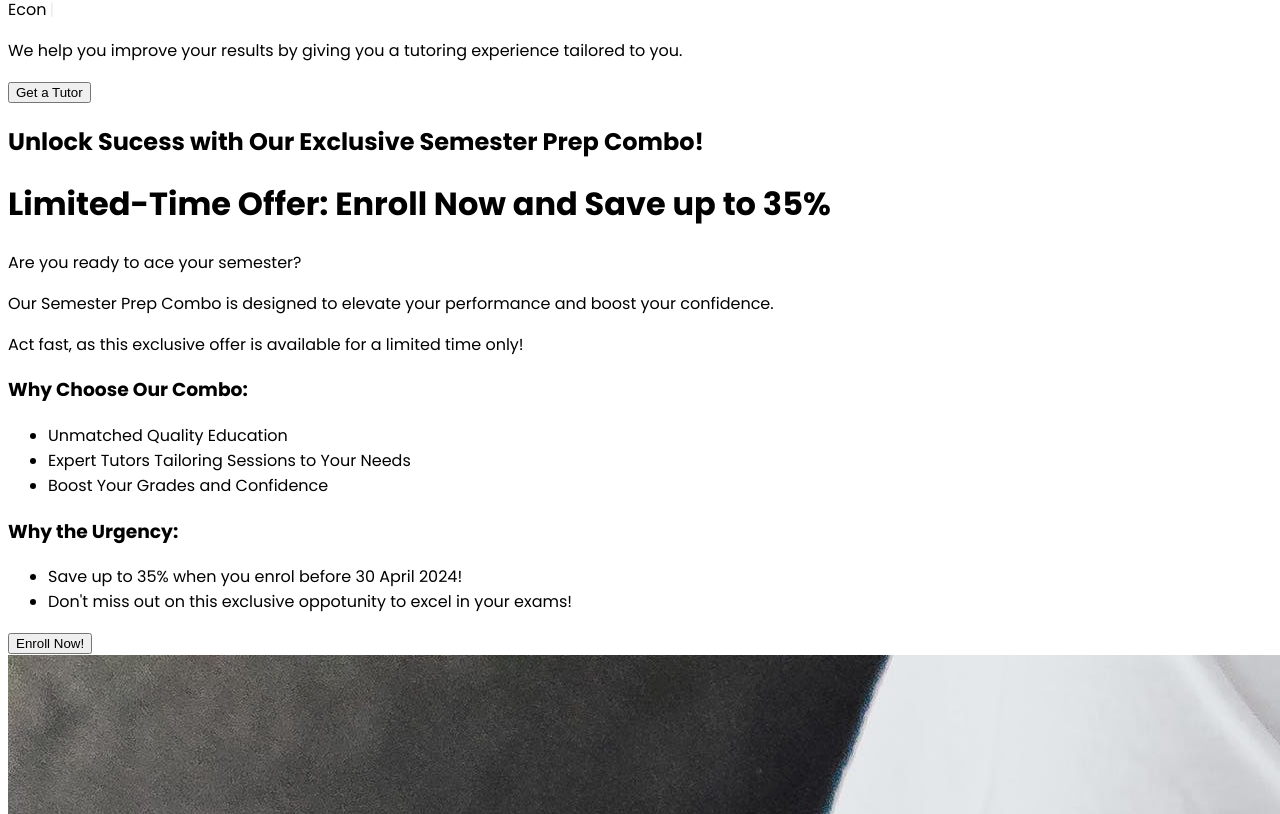
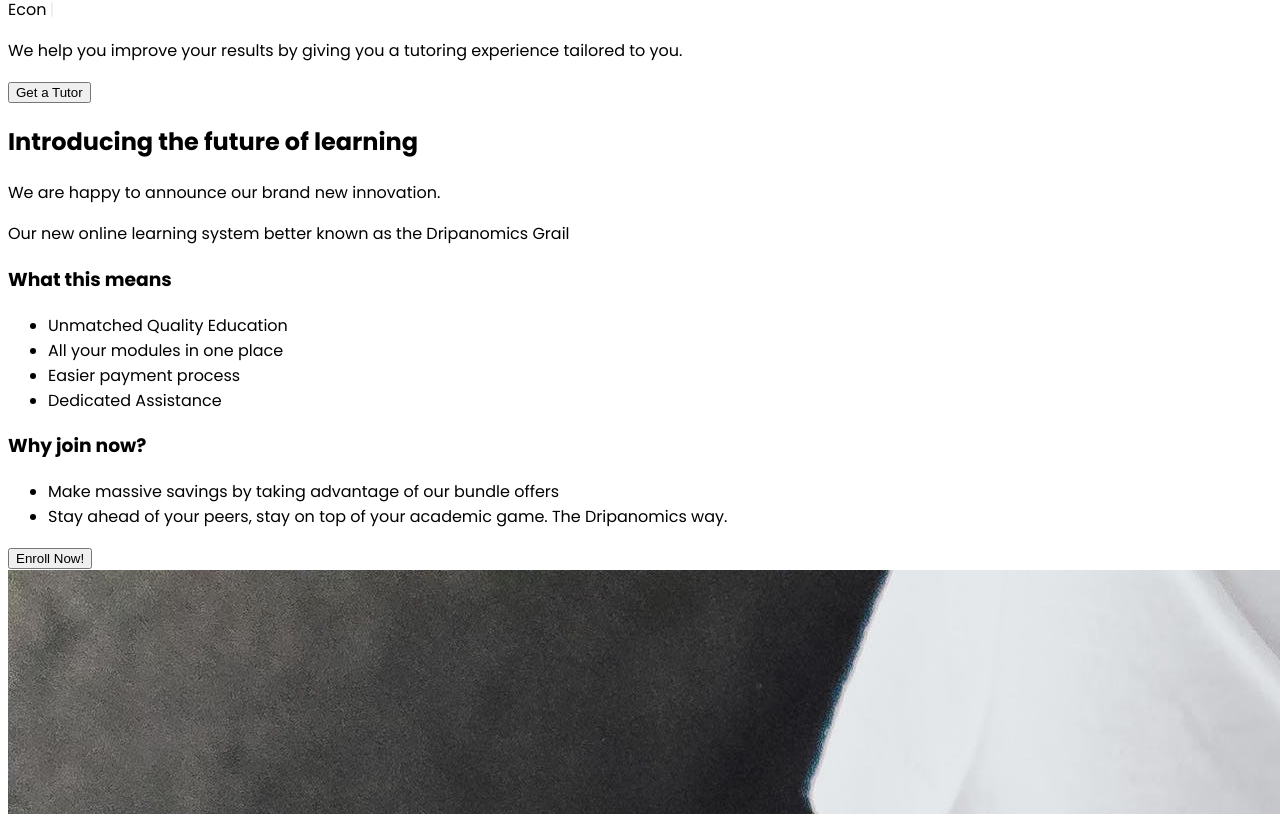
Before and after one commit to 26CARLOS/dripanomics-tutorials1.0, a React (Create React App) app in the folder src/: page / in a window 1280 px wide. Shown: the part 659-1473 px from the top of the page. Built offline with nearby package versions, Linux system fonts and the light colour scheme; the HTML template or start-up script is replaced by a standard one.

Commit message:
promoBanner update

```diff
--- a/src/components/promoBanner.jsx
+++ b/src/components/promoBanner.jsx
@@ -4,29 +4,29 @@ import { Link} from 'react-router-dom'
 const PromoBanner = () => {
   return (
     <div className='flex flex-col justify-center w-full h-[65vh]  md:h-[95vh]  bg-black text-white text-center text-xs md:text-2xl'>
-        <h2 className='py-2 font-bold'>Unlock Sucess with Our Exclusive Semester Prep Combo!</h2>
-        <h1 className='py-2 font-bold md:text-5xl'>Limited-Time Offer: Enroll Now and Save up to 35%</h1>
-        <p className='py-4 font-thin'>Are you ready to ace your semester?</p>
-        <p className='py-2 font-thin'>Our Semester Prep Combo is designed to elevate your performance and boost your confidence.</p>
-        <p className='py-2 font-thin'> Act fast, as this exclusive offer is available for a <span className='font-bold'>limited time only!</span> </p>
+        <h2 className='py-2 font-bold'>Introducing the future of learning</h2>
+        <h1 className='py-2 font-bold md:text-5xl'></h1>
+        <p className='py-2 font-thin'>We are happy to announce our brand new innovation.</p>
+        <p className='py-2 font-thin'> Our new online learning system better known as the <span className='font-bold'>Dripanomics Grail</span> </p>
         <div className='flex flex-col lg:flex-row justify-between'>
             <div className=''>
-                <h3 className='py-6'>Why Choose Our Combo:</h3>
+                <h3 className='py-6'>What this means</h3>
                 <ul className=' text-center font-light'>
                     <li>Unmatched Quality Education</li>
-                    <li>Expert Tutors Tailoring Sessions to Your Needs</li>
-                    <li>Boost Your Grades and Confidence</li>
+                    <li>All your modules in one place</li>
+                    <li>Easier payment process</li>
+                    <li>Dedicated Assistance</li>
                 </ul>
             </div>
             <div>
-                <h3 className='py-6'>Why the Urgency:</h3>
+                <h3 className='py-6'>Why join now?</h3>
                 <ul className=' text-center font-light '>
-                    <li>Save up to 35% when you enrol before 30 April 2024!</li>
-                    <li>Don't miss out on this exclusive oppotunity to excel in your exams!</li>
+                    <li>Make massive savings by taking advantage of our bundle offers</li>
+                    <li>Stay ahead of your peers, stay on top of your academic game. The Dripanomics way.</li>
                 </ul>
             </div>
         </div>
-        <Link to="/gettutor"> <button className='bg-gray-400 w-[150px] rounded-md font-medium my-6 mx-auto py-3 text-black hover:scale-105 duration-300'>Enroll Now!</button></Link>
+        <Link to="https://app.dripanomicstutorials.com"> <button className='bg-gray-400 w-[150px] rounded-md font-medium my-6 mx-auto py-3 text-black hover:scale-105 duration-300'>Enroll Now!</button></Link>
     </div>
   )
 }
```
